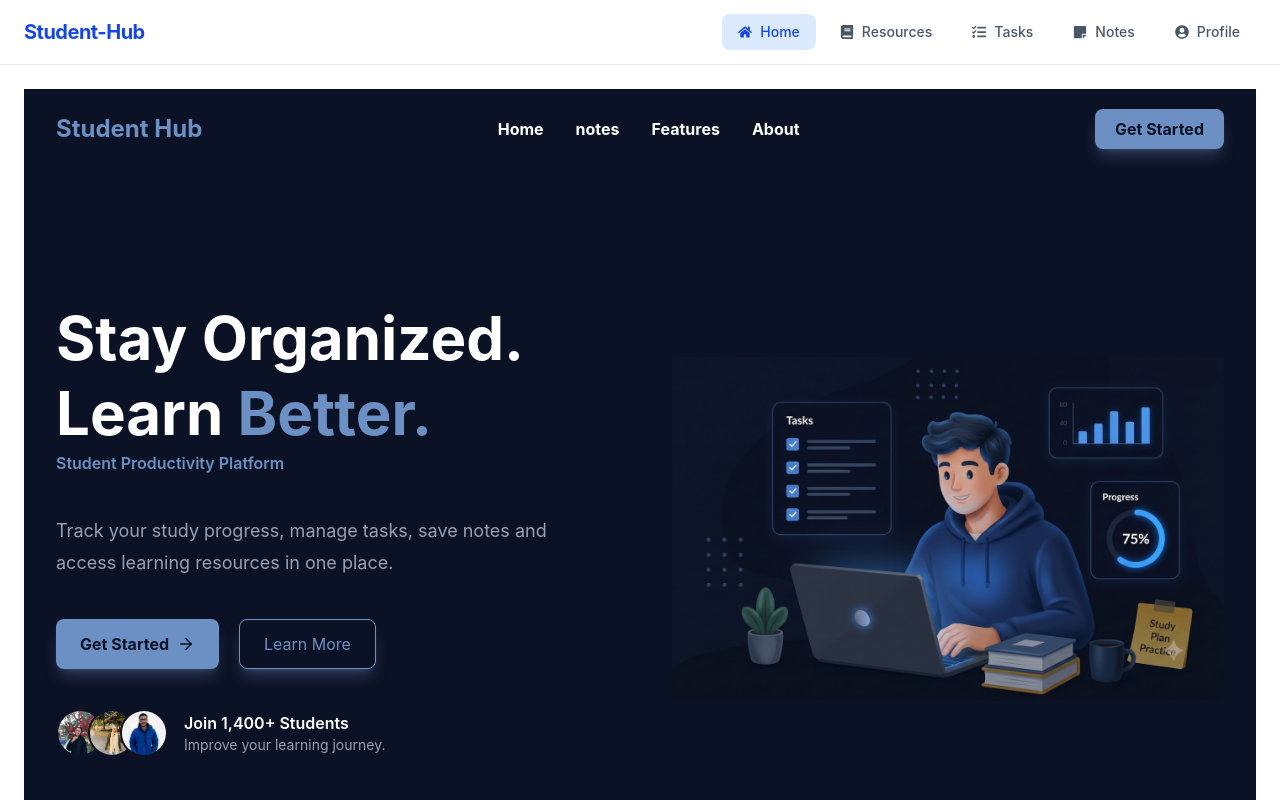
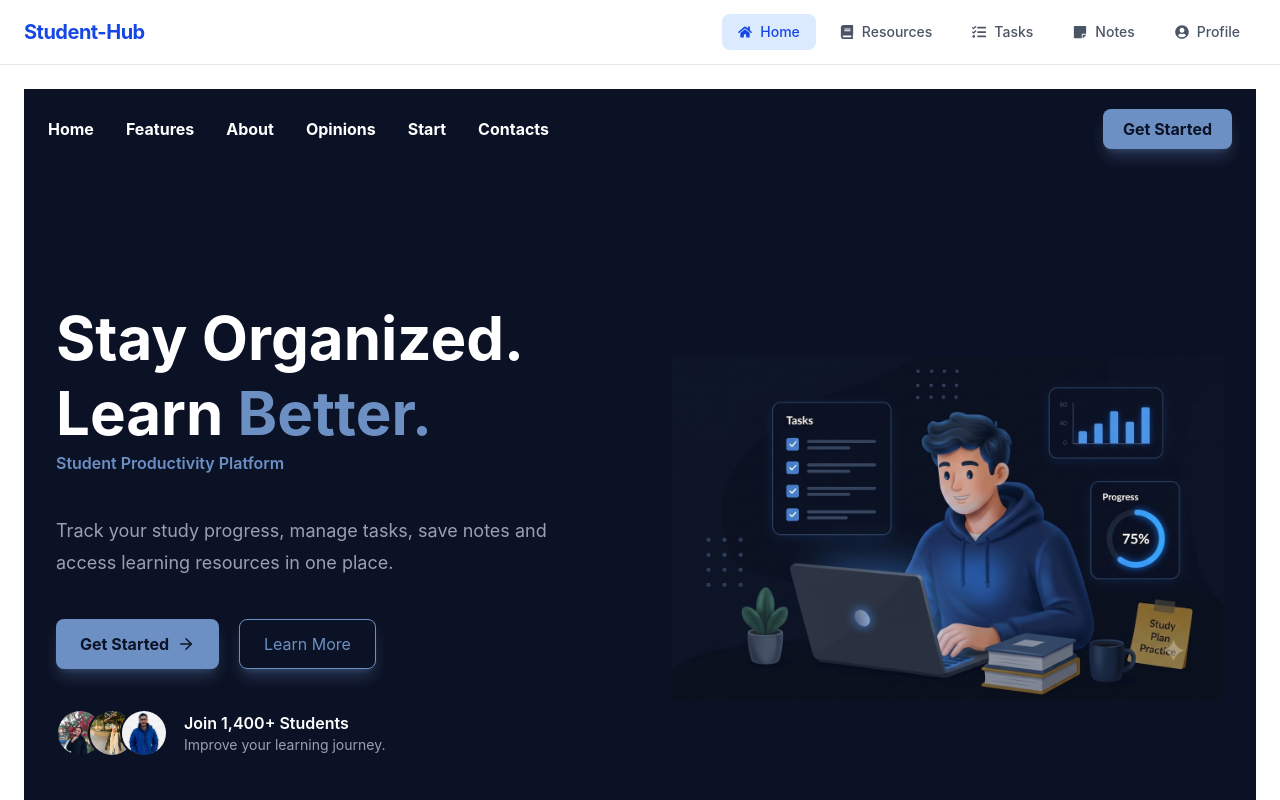
Before and after one commit to AhmedHassan-Ahmed/student-hub, a React (Vite) app: page / in a window 1280 px wide. Shown: the top 800 px of the page. Built offline with nearby package versions, Linux system fonts and the light colour scheme.

Commit message:
made nav-bar responsive

```diff
--- a/src/components/CTA.jsx
+++ b/src/components/CTA.jsx
@@ -2,7 +2,7 @@ import { Link } from "react-router-dom";
 
 function CTA() {
     return (
-        <section className="bg-[#052659] py-20 px-6 text-center">
+        <section id="start" className="bg-[#052659] py-20 px-6 text-center">
             <h2 className="text-4xl font-bold text-white">
                 Ready to Boost Your Productivity?
             </h2>
--- a/src/components/Footer.jsx
+++ b/src/components/Footer.jsx
@@ -1,6 +1,6 @@
 function Footer() {
     return (
-        <footer className="bg-[#0C1225] py-16 px-6">
+        <footer id="contacts" className="bg-[#0C1225] py-16 px-6">
             <div className="max-w-7xl mx-auto grid gap-10 md:grid-cols-2 lg:grid-cols-5">
                 <div>
                     <h3 className="text-white font-bold mb-4">
--- a/src/components/Navbar.jsx
+++ b/src/components/Navbar.jsx
@@ -1,31 +1,44 @@
 import { Link } from "react-router-dom";
+import { useState } from "react";
 function Navbar() {
+    const [isOpen, setIsOpen] = useState(false);
     return (
         <nav className="bg-[#0C1225] text-white">
-      <div className="max-w-7xl mx-auto flex items-center justify-between px-8 py-5">
-        <h1 className="text-2xl font-bold text-[#6C90C3]">Student Hub</h1>
-        <ul className="flex gap-8 font-bold">
-          <li>
-            <a href="#hero">Home</a>
-          </li>
-          <li>
-            <a href="/notes">notes</a>
-          </li>
-          <li>
-            <a href="#features">Features</a>
-          </li>
-          <li>
-            <a href="#about">About</a>
-          </li>
+            <div className="max-w-7xl mx-auto flex items-center justify-between px-6 py-5">
+                <ul className="hidden md:flex gap-8 font-bold">
+                    <li><a href="#hero">Home</a></li>
+                    <li><a href="#features">Features</a></li>
+                    <li><a href="#about">About</a></li>
+                    <li><a href="#testimonials">Opinions</a></li>
+                    <li><a href="#start">Start</a></li>
+                    <li><a href="#contacts">Contacts</a></li>
+                </ul>
+                <Link to="/dashboard" className="hidden md:block bg-[#6C90C3] text-[#0C1225] px-5 py-2 rounded-lg font-bold shadow-lg shadow-[#6C90C3]/30
+                hover:bg-[#0C1225] hover:text-[#6C90C3]">
+                    Get Started
+                </Link>
+                <button className="md:hidden text-3xl" onClick={() => setIsOpen(!isOpen)}>
+                    ☰
+                </button>
+            </div>
+            {isOpen && (
+                <div className="md:hidden bg-[#0C1225] px-6 pb-5">
+                    <ul className="flex flex-col gap-4 font-bold">
+                        <li><a href="#hero">Home</a></li>
+                        <li><a href="#features">Features</a></li>
+                        <li><a href="#about">About</a></li>
+                        <li><a href="#testimonials">Opinions</a></li>
+                        <li><a href="#start">Start</a></li>
+                        <li><a href="#contacts">Contacts</a></li>
                     </ul>
                     <Link
                         to="/dashboard"
-          className="bg-[#6C90C3] text-[#0C1225] px-5 py-2 rounded-lg font-bold shadow-lg shadow-[#6C90C3]/30
-                hover:bg-[#0C1225] hover:text-[#6C90C3]"
+                        className="block mt-5 text-center bg-[#6C90C3] text-[#0C1225] px-5 py-2 rounded-lg font-bold hover:bg-[#0C1225] hover:text-[#6C90C3]"
                     >
                         Get Started
                     </Link>
                 </div>
+            )}
     </nav>
     );
 }
```
Lines whose indentation alone changed are shown as unchanged.
